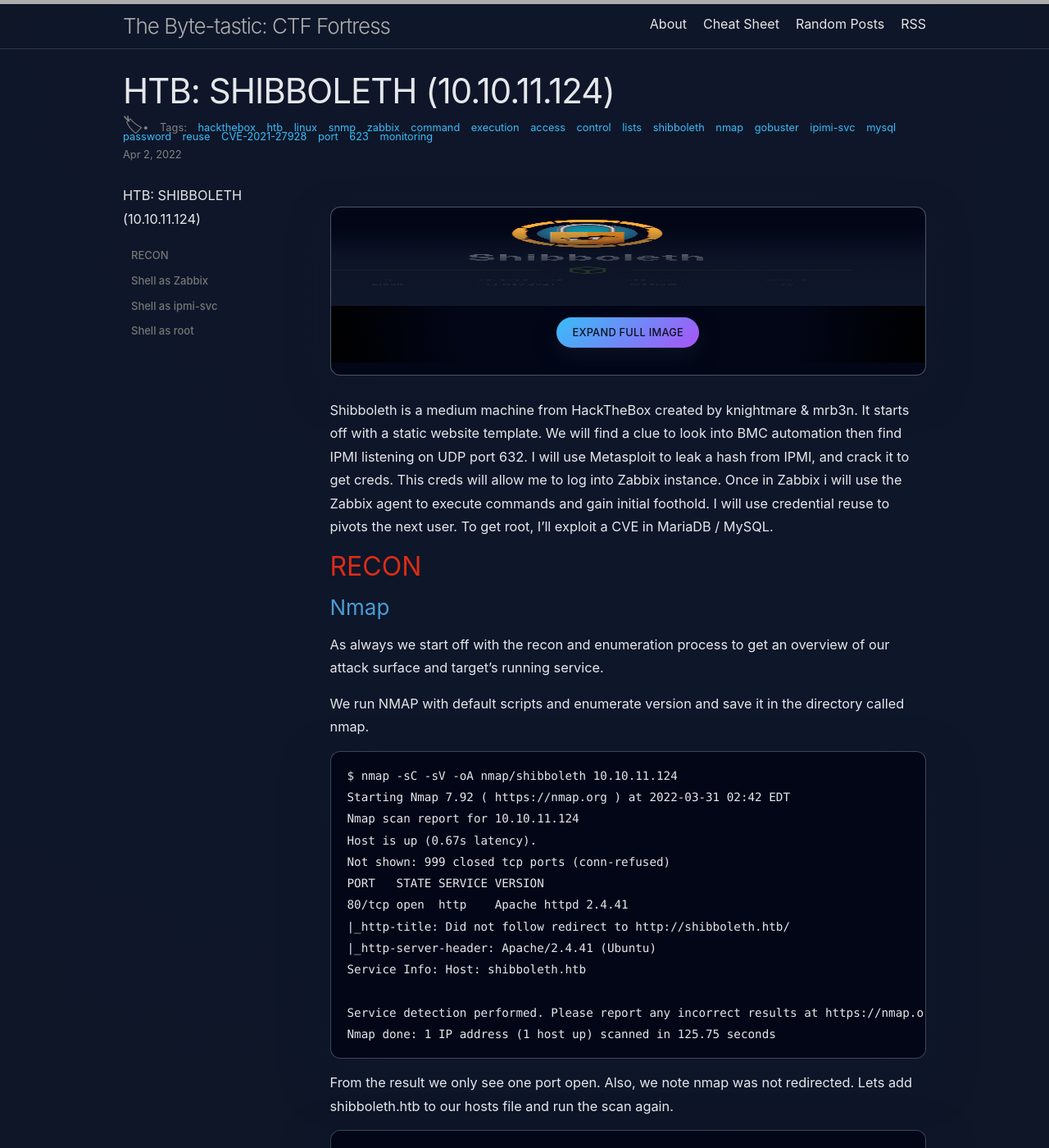
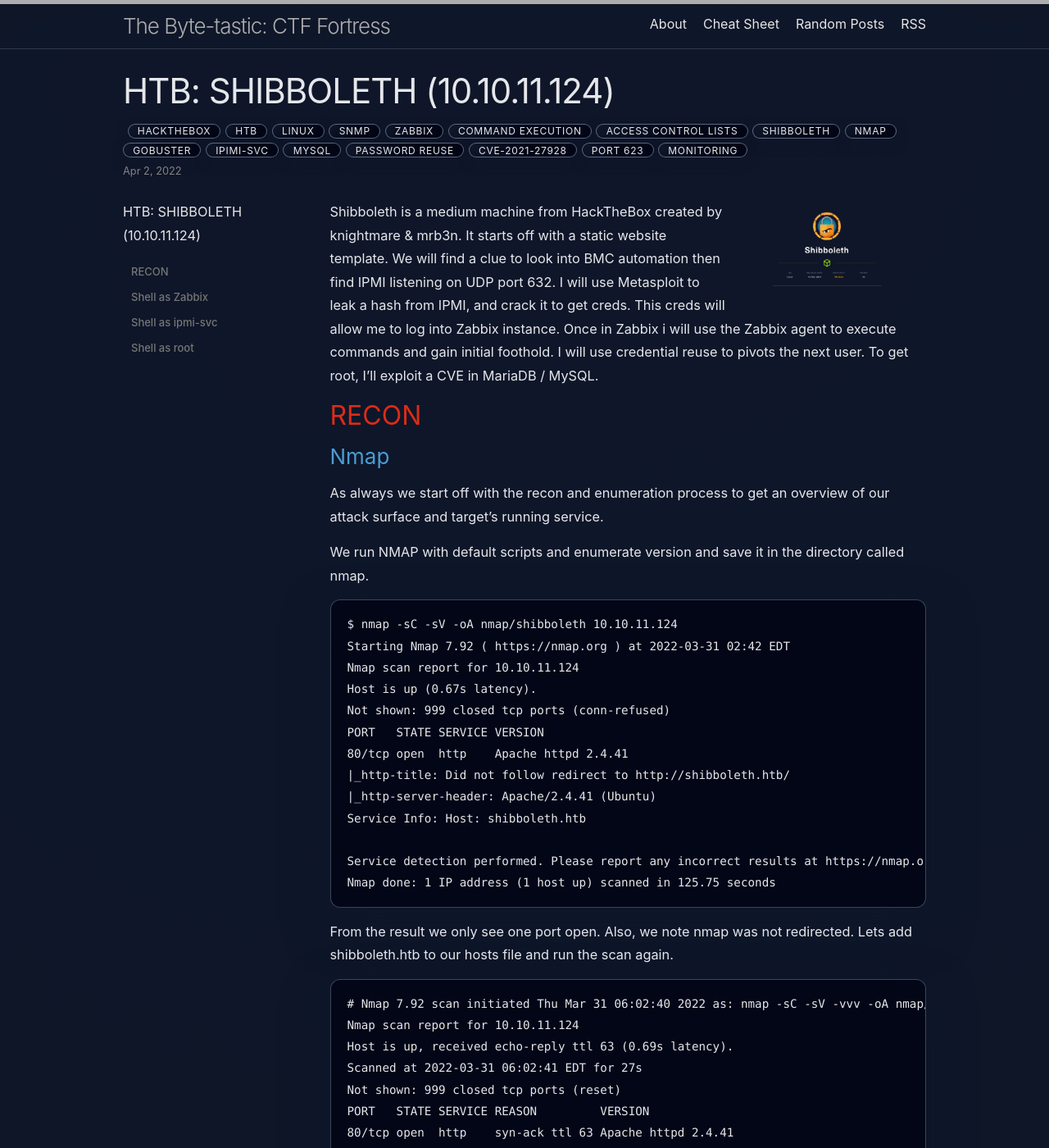
Before and after one commit to GeorgeWere/georgewere.github.io, a Jekyll site: the page built from _posts/2022-4-2-htb-shibboleth.md, in a window 1280 px wide and 1400 px high. Shown: the whole window at 82% size. Built offline with Jekyll 4.4.1, drawn with Linux system fonts in a browser that asks for light colours.

Commit message:
modern gui

```diff
--- a/_layouts/post.html
+++ b/_layouts/post.html
@@ -8,14 +8,13 @@
     <p class="post-meta">
       <span class="tag-list">
       {%- if page.tags -%}
-        • Tags:
         {%- for tag in page.tags -%}
         <a href="/tags/{{ tag | slugify }}" class="post-tag">
           {{ tag }}
+        </a>
         {%- endfor -%}
       {%- endif -%}
-        </a>
-        </span><br><br>
+      </span><br><br>
       <time class="dt-published" datetime="{{ page.date | date_to_xmlschema }}" itemprop="datePublished">
         {%- assign date_format = site.minima.date_format | default: "%b %-d, %Y" -%}
         {{ page.date | date: date_format }}
--- a/assets/custom.css
+++ b/assets/custom.css
@@ -1,6 +1,41 @@
 /* Special thanks to 0xdf for assisting with the customization. twitter @0xdf_*/
-.tag-list:before{content:"\1f3f7";font-size:1.7em;}
-.tag-list {word-spacing:10px; margin:0px; padding:0px;}
+.tag-list {
+    display: inline-flex;
+    flex-wrap: wrap;
+    gap: 0.35rem;
+    margin: 0.25rem 0 0;
+    padding: 0;
+}
+
+.tag-list:before {
+    content: "";
+}
+
+.post-tag {
+    padding: 0.15rem 0.7rem;
+    border-radius: 999px;
+    font-size: 0.75rem;
+    text-transform: uppercase;
+    letter-spacing: 0.06em;
+    color: #e5e7eb;
+    background: radial-gradient(circle at top left, #0f172a 0, #020617 55%, #020617 100%);
+    border: 1px solid rgba(148, 163, 184, 0.6);
+    box-shadow: 0 6px 14px rgba(15, 23, 42, 0.8);
+    text-decoration: none;
+    transition:
+        background 0.18s ease,
+        border-color 0.18s ease,
+        transform 0.08s ease,
+        box-shadow 0.18s ease;
+}
+
+.post-tag:hover {
+    text-decoration: none;
+    background: radial-gradient(circle at top left, #22c55e 0, #38bdf8 55%, #a855f7 100%);
+    border-color: rgba(248, 250, 252, 0.7);
+    box-shadow: 0 10px 22px rgba(15, 23, 42, 0.95);
+    transform: translateY(-1px);
+}
 .post-meta {line-height:11px}
 .post-list-h3 {margin-bottom:0px;}
 .post-list-li {line-height:24px;}
--- a/assets/js/trunc-image.js
+++ b/assets/js/trunc-image.js
@@ -8,17 +8,23 @@
 
     var imgs = post.querySelectorAll("img");
 
-    imgs.forEach(function (img) {
+    imgs.forEach(function (img, index) {
       // Skip if already wrapped or explicitly opted out
       if (
         img.closest(".trunc-image") ||
         img.hasAttribute("data-no-trunc") ||
+        img.classList.contains("include_image") || // front-matter title images
         img.classList.contains("img-av") ||
         img.classList.contains("img-os") ||
         img.classList.contains("float") ||
         img.classList.contains("float-left") ||
         img.classList.contains("left-image")
       ) {
+        return;
+      }
+
+      // Don't auto-truncate the very first inline image in the post
+      if (index === 0) {
         return;
       }
 
```
